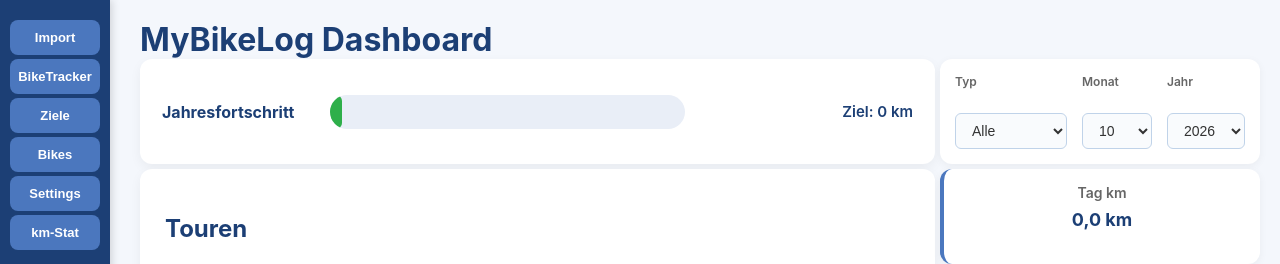
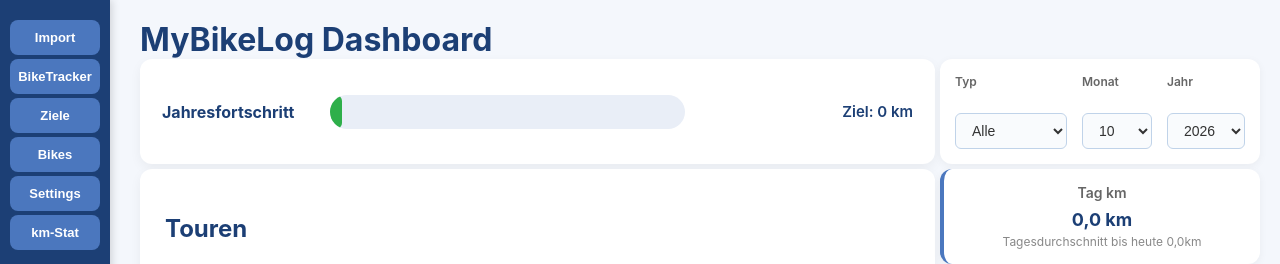
Before and after one commit to TakeTheLongWay/BikeToursArchive, a Flask app: page / in a window 1280 px wide. Shown: the top 264 px of the page. Run offline with Flask 3, Linux system fonts and the light colour scheme; data that the repository does not hold is empty.

Commit message:
Dashboard: Tagesdurchschnitt seit 1.1. in Box Tag km
Co-Authored-By: Claude Opus 5.5 <noreply@anthropic.com>

```diff
--- a/webapp/routes/api_stats.py
+++ b/webapp/routes/api_stats.py
@@ -68,6 +68,17 @@ def api_stats(cursor):
         cursor.execute(sql_year, params_year)
         row_year = cursor.fetchone()
 
+        sql_ytd = (
+            "SELECT COALESCE(SUM(distance_km),0) AS km "
+            "FROM activities WHERE YEAR(activity_date) = %s AND activity_date <= %s"
+        )
+        params_ytd = [today.year, today]
+        if db_type:
+            sql_ytd += " AND activity_type = %s"
+            params_ytd.append(db_type)
+        cursor.execute(sql_ytd, params_ytd)
+        row_ytd = cursor.fetchone()
+
         sql_week = (
             "SELECT COALESCE(SUM(distance_km),0) AS km, COUNT(*) AS cnt, "
             "COALESCE(SUM(elapsed_time_s),0) AS elapsed_s "
@@ -94,6 +105,7 @@ def api_stats(cursor):
                 "month_count": row_month["cnt"],
                 "year_km": float(row_year["km"]),
                 "year_count": row_year["cnt"],
+                "current_year_to_date_km": float(row_ytd["km"]),
                 "week_km": float(row_week["km"]),
                 "week_count": row_week["cnt"],
                 "week_elapsed_time_s": int(row_week["elapsed_s"]),
--- a/webapp/static/dashboard.js
+++ b/webapp/static/dashboard.js
@@ -440,6 +440,13 @@ async function loadData() {
 
         updateDayKmDisplay(selectedDayDateDisplay, safeTours);
 
+        const goalDayAvgYtdEl = document.getElementById("goalDayAvgYtd");
+        if (goalDayAvgYtdEl) {
+            const elapsedDays = getElapsedDaysInYear(getTodayDateOnly().getFullYear());
+            const ytdKm = num(stats.current_year_to_date_km, 0);
+            goalDayAvgYtdEl.textContent = formatDailyKm(elapsedDays > 0 ? ytdKm / elapsedDays : 0);
+        }
+
         const goalYear = num(goals.goal_km_year, 0);
         const doneYear = num(stats.year_km, 0);
         document.getElementById("goalYearDone").textContent = doneYear.toFixed(0);
--- a/webapp/templates/index.html
+++ b/webapp/templates/index.html
@@ -170,7 +170,9 @@
                     <div class="goalFrameValue">
                         <span id="goalDayKm">0,0</span> km
                     </div>
-                    <div class="goalFrameRest">&nbsp;</div>
+                    <div class="goalFrameRest">
+                        Tagesdurchschnitt bis heute <span id="goalDayAvgYtd">0,0</span>km
+                    </div>
                 </div>
 
                 <div class="goalFrame">
```
